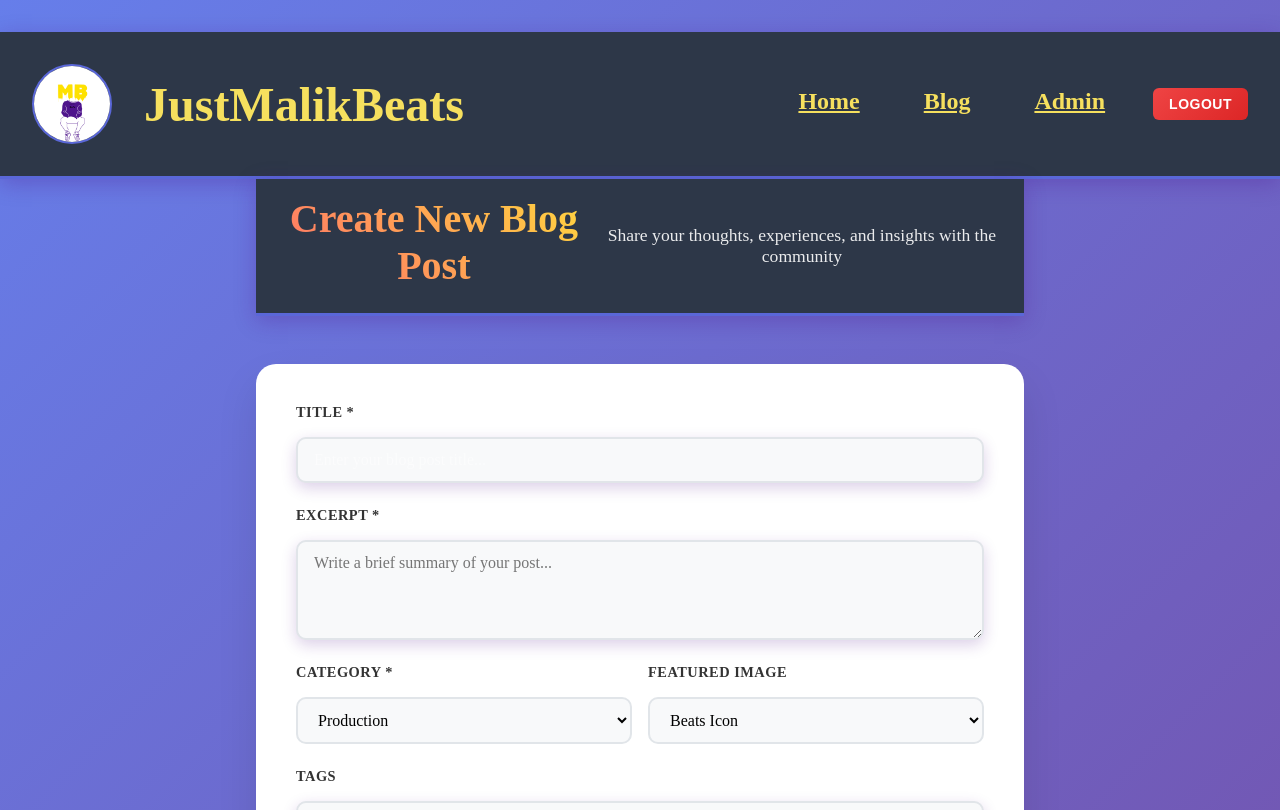
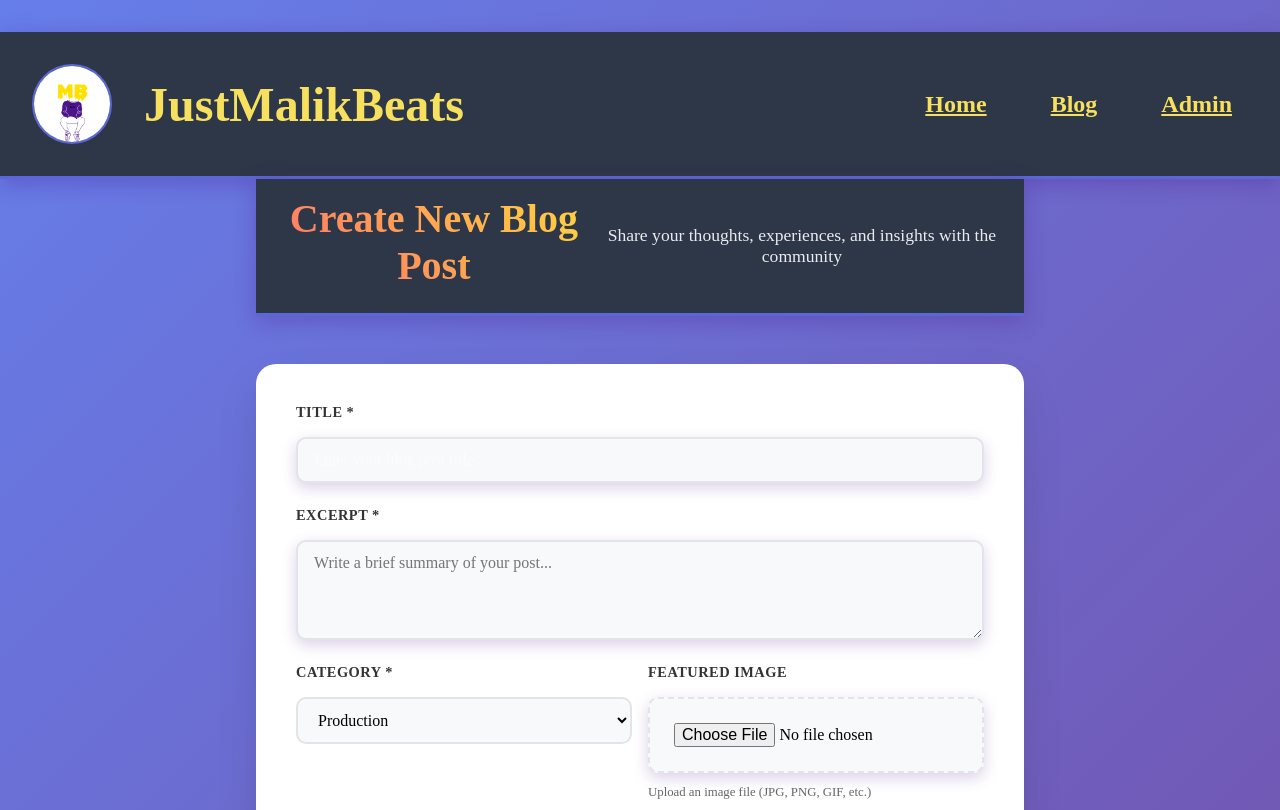
Before and after one commit to ZacksBroDev/JustMalikBeats, a React (Vite) app: page /blog/new in a window 1280 px wide. Shown: the top 810 px of the page. Built offline with nearby package versions, Linux system fonts and the light colour scheme.

Commit message:
changed selector to file picker

```diff
--- a/src/pages/blog/NewBlogPost.css
+++ b/src/pages/blog/NewBlogPost.css
@@ -177,6 +177,65 @@
   transform: translateY(0);
 }
 
+/* File input styles */
+.file-input {
+  background: #f8f9fa !important;
+  border: 2px dashed #e1e5e9 !important;
+  border-radius: 10px !important;
+  padding: 1.5rem !important;
+  text-align: center;
+  cursor: pointer;
+  transition: all 0.3s ease;
+}
+
+.file-input:hover {
+  border-color: #fee100 !important;
+  background: #fffbf0 !important;
+}
+
+.file-input:focus {
+  outline: none;
+  border-color: #fee100 !important;
+  box-shadow: 0 0 0 3px rgba(254, 225, 0, 0.1) !important;
+}
+
+/* Image preview styles */
+.image-preview {
+  margin-top: 1rem;
+  padding: 1rem;
+  border: 1px solid #e1e5e9;
+  border-radius: 10px;
+  background: #f8f9fa;
+  text-align: center;
+  position: relative;
+}
+
+.image-preview img {
+  max-width: 200px;
+  max-height: 150px;
+  object-fit: cover;
+  border-radius: 8px;
+  box-shadow: 0 2px 8px rgba(0, 0, 0, 0.1);
+}
+
+.remove-image {
+  background: #ef4444;
+  color: white;
+  border: none;
+  border-radius: 6px;
+  padding: 0.5rem 1rem;
+  font-size: 0.8rem;
+  font-weight: 600;
+  cursor: pointer;
+  margin-top: 0.5rem;
+  transition: all 0.3s ease;
+}
+
+.remove-image:hover {
+  background: #dc2626;
+  transform: translateY(-1px);
+}
+
 /* Responsive Design */
 @media (max-width: 768px) {
   .new-blog-post {
--- a/src/pages/blog/NewBlogPost.jsx
+++ b/src/pages/blog/NewBlogPost.jsx
@@ -1,13 +1,11 @@
-import React, { useState } from 'react';
+import React, { useState, useEffect } from 'react';
 import { useNavigate, Link } from 'react-router-dom';
 import { useBlog } from '../../context/BlogContext';
-import { useAuth } from '../../context/AuthContext';
 import './NewBlogPost.css';
 
 const NewBlogPost = () => {
   const navigate = useNavigate();
   const { addBlogPost } = useBlog();
-  const { logout } = useAuth();
 
   const [formData, setFormData] = useState({
     title: '',
@@ -15,19 +13,45 @@ const NewBlogPost = () => {
     category: 'Production',
     content: '',
     tags: '',
-    image: '/src/assets/icons/294698_beats_icon.png'
+    image: null
   });
+
+  const [imagePreview, setImagePreview] = useState(null);
+
+  // Cleanup object URL when component unmounts
+  useEffect(() => {
+    return () => {
+      if (imagePreview) {
+        URL.revokeObjectURL(imagePreview);
+      }
+    };
+  }, [imagePreview]);
 
   const [isSubmitting, setIsSubmitting] = useState(false);
 
   const categories = ['Production', 'Education', 'Industry', 'Reviews', 'Personal'];
 
   const handleChange = (e) => {
-    const { name, value } = e.target;
-    setFormData(prev => ({
-      ...prev,
-      [name]: value
-    }));
+    const { name, value, type, files } = e.target;
+
+    if (type === 'file') {
+      const file = files[0];
+      if (file) {
+        setFormData(prev => ({
+          ...prev,
+          [name]: file
+        }));
+
+        // Create preview URL
+        const previewUrl = URL.createObjectURL(file);
+        setImagePreview(previewUrl);
+      }
+    } else {
+      setFormData(prev => ({
+        ...prev,
+        [name]: value
+      }));
+    }
   };
 
   const handleSubmit = async (e) => {
@@ -48,10 +72,23 @@ const NewBlogPost = () => {
         .map(paragraph => `<p>${paragraph.trim()}</p>`)
         .join('\n\n');
 
+      // Handle image upload
+      let imageUrl = '/src/assets/icons/294698_beats_icon.png'; // Default image
+
+      if (formData.image) {
+        // Convert file to base64 data URL for storage
+        const reader = new FileReader();
+        imageUrl = await new Promise((resolve) => {
+          reader.onload = (e) => resolve(e.target.result);
+          reader.readAsDataURL(formData.image);
+        });
+      }
+
       const newPost = {
         ...formData,
         content: processedContent,
-        tags: processedTags
+        tags: processedTags,
+        image: imageUrl
       };
 
       const newPostId = addBlogPost(newPost);
@@ -83,11 +120,6 @@ const NewBlogPost = () => {
             <li><Link to="/">Home</Link></li>
             <li><Link to="/blog">Blog</Link></li>
             <li><Link to="/blog/admin">Admin</Link></li>
-            <li>
-              <button onClick={logout} className="logout-btn">
-                Logout
-              </button>
-            </li>
           </ul>
         </nav>
       </header>
@@ -145,16 +177,31 @@ const NewBlogPost = () => {
 
             <div className="form-group">
               <label htmlFor="image">Featured Image</label>
-              <select
+              <input
+                type="file"
                 id="image"
                 name="image"
-                value={formData.image}
+                accept="image/*"
                 onChange={handleChange}
-              >
-                <option value="/src/assets/icons/294698_beats_icon.png">Beats Icon</option>
-                <option value="/src/assets/icons/3298138_boombox_music_stereo_tape player_icon.svg">Boombox Icon</option>
-                <option value="/src/assets/icons/MALIKBEATSLOGO.jpg">Malik Beats Logo</option>
-              </select>
+                className="file-input"
+              />
+              {imagePreview && (
+                <div className="image-preview">
+                  <img src={imagePreview} alt="Preview" />
+                  <button
+                    type="button"
+                    onClick={() => {
+                      setImagePreview(null);
+                      setFormData(prev => ({ ...prev, image: null }));
+                      document.getElementById('image').value = '';
+                    }}
+                    className="remove-image"
+                  >
+                    Remove
+                  </button>
+                </div>
+              )}
+              <small>Upload an image file (JPG, PNG, GIF, etc.)</small>
             </div>
           </div>
 
```
Also changed, not shown: src/components/AdminLogin.jsx (line endings or trailing spaces).
